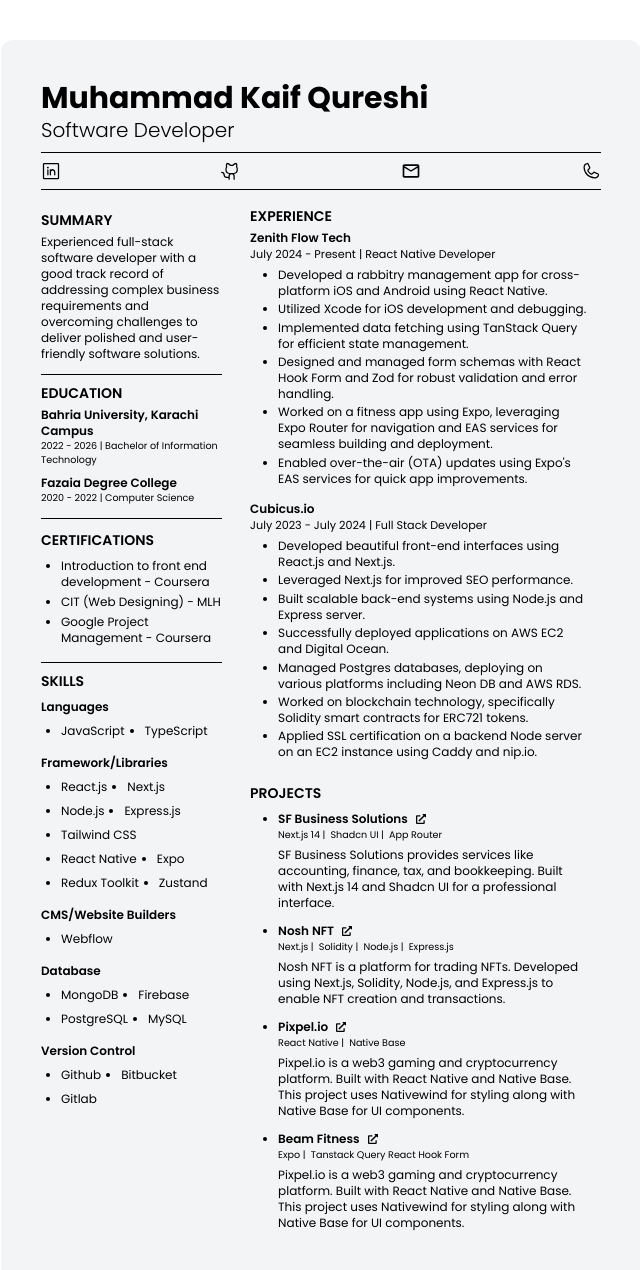
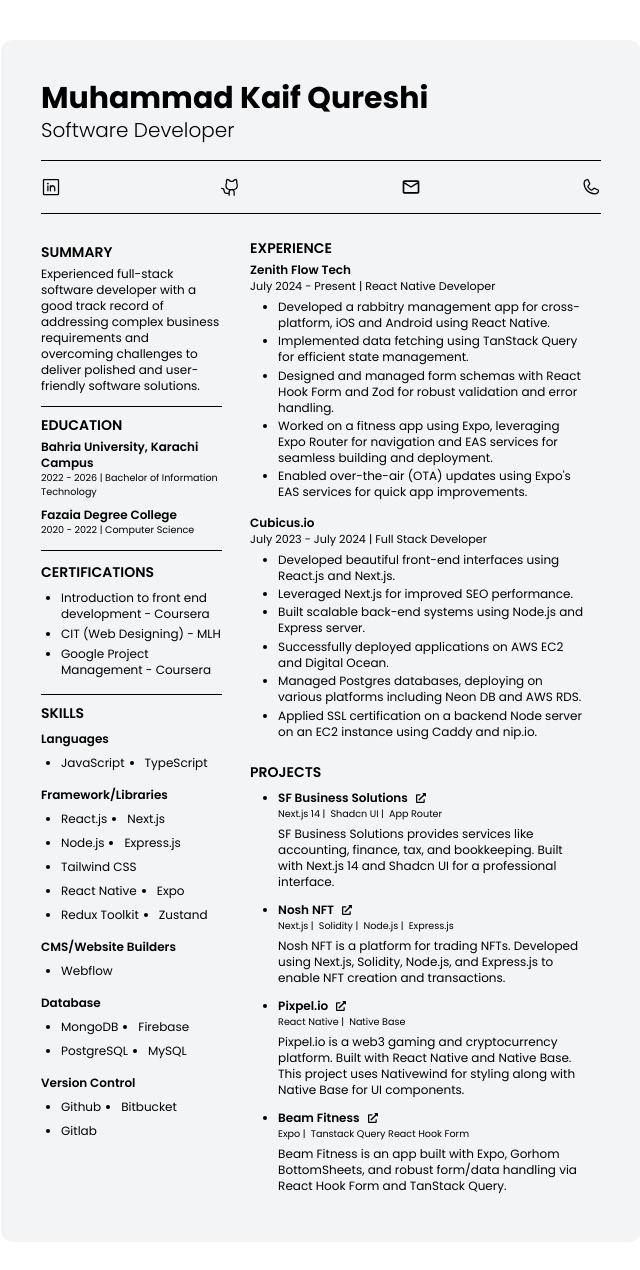
Before and after one commit to qureshikaif/my-resume, a Next.js app: page / in a window 1280 px wide. Shown: the top 1270 px of the page, without its empty margins (319-959 px from the left). Built offline with nearby package versions, Linux system fonts and the light colour scheme.

Commit message:
chore: content

```diff
--- a/app/page.tsx
+++ b/app/page.tsx
@@ -160,8 +160,7 @@
     date: "July 2024 - Present",
     designation: "React Native Developer",
     list: [
-      "Developed a rabbitry management app for cross-platform iOS and Android using React Native.",
-      "Utilized Xcode for iOS development and debugging.",
+      "Developed a rabbitry management app for cross-platform, iOS and Android using React Native.",
       "Implemented data fetching using TanStack Query for efficient state management.",
       "Designed and managed form schemas with React Hook Form and Zod for robust validation and error handling.",
       "Worked on a fitness app using Expo, leveraging Expo Router for navigation and EAS services for seamless building and deployment.",
@@ -178,7 +177,6 @@
       "Built scalable back-end systems using Node.js and Express server.",
       "Successfully deployed applications on AWS EC2 and Digital Ocean.",
       "Managed Postgres databases, deploying on various platforms including Neon DB and AWS RDS.",
-      "Worked on blockchain technology, specifically Solidity smart contracts for ERC721 tokens.",
       "Applied SSL certification on a backend Node server on an EC2 instance using Caddy and nip.io.",
     ],
   },
@@ -214,13 +212,6 @@
     description:
       "Nosh NFT is a platform for trading NFTs. Developed using Next.js, Solidity, Node.js, and Express.js to enable NFT creation and transactions.",
   },
-  // {
-  //   name: "Grande Cercle",
-  //   url: "https://grandcercle.asban.dev",
-  //   techStack: ["WordPress Elementor | ", "Custom CSS"],
-  //   description:
-  //     "Grande Cercle is a conference information site. Created with WordPress Elementor and custom CSS for responsive and interactive design. This website is fully responsive for all screen sizes.",
-  // },
   {
     name: "Pixpel.io",
     url: "https://drive.google.com/file/d/1bstIH9HEFoKuif-Zar26aD6VgCI8Zvir/view?usp=sharing",
@@ -233,7 +224,7 @@
     url: "https://drive.google.com/file/d/1bstIH9HEFoKuif-Zar26aD6VgCI8Zvir/view?usp=sharing",
     techStack: ["Expo | ", "Tanstack Query", "React Hook Form"],
     description:
-      "Pixpel.io is a web3 gaming and cryptocurrency platform. Built with React Native and Native Base. This project uses Nativewind for styling along with Native Base for UI components.",
+      "Beam Fitness is an app built with Expo, Gorhom BottomSheets, and robust form/data handling via React Hook Form and TanStack Query.",
   },
   // {
   //   name: "ADHD Coach",
@@ -256,7 +247,7 @@
             <h2 className="text-xl font-light">Software Developer</h2>
           </div>
         </div>
-        <Divider className="my-2 h-[1px]" />
+        <Divider className="my-4 h-[1px]" />
         <div className="flex items-center justify-between mt-1">
           {linksicons.map((link, index) => (
             <Link href={link.url} key={index} target="_blank">
@@ -264,7 +255,7 @@
             </Link>
           ))}
         </div>
-        <Divider className="my-2 h-[1px]" />
+        <Divider className="my-4 h-[1px]" />
 
         <div className="flex space-x-4">
           <div className="w-1/3 h-full mt-2">
```
